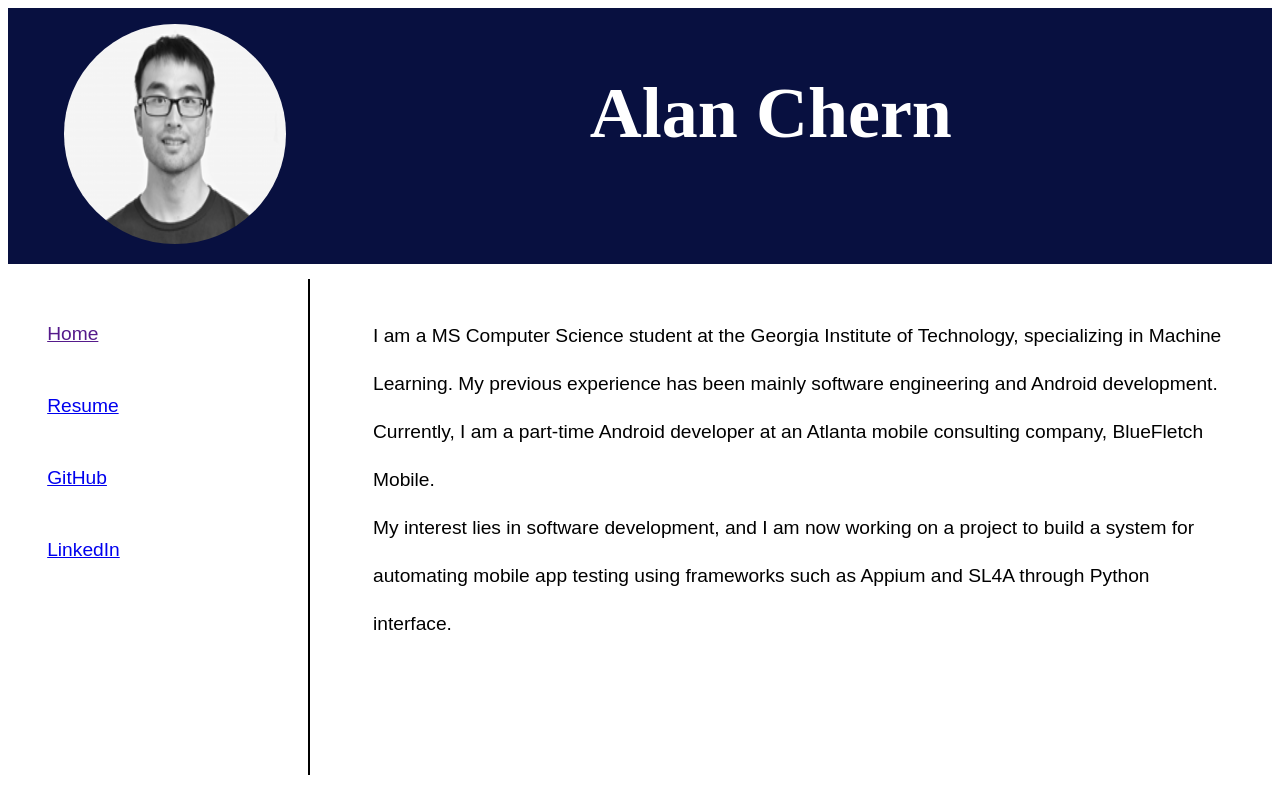
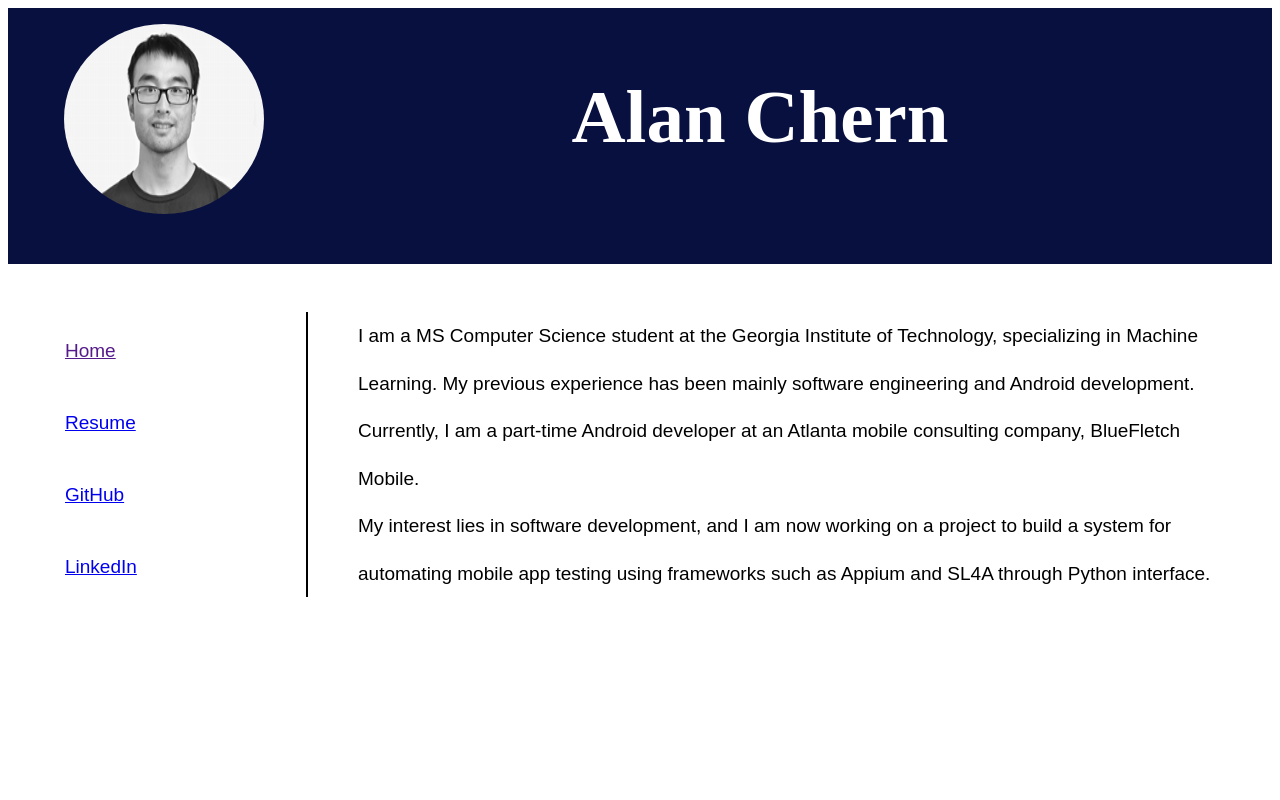
Before and after one commit to achern3/achern3.github.io, a plain HTML site: page index.html in a window 1280 px wide. Drawn offline with Linux system fonts and the light colour scheme.

Commit message:
fix layout to look better on other devices

```diff
--- a/css/styles.css
+++ b/css/styles.css
@@ -1,12 +1,9 @@
 div.container {
 	width: 100%;
-	border: 1px black;
 }
 
 div.navigation {
 	float: left;
-	max-width: 100px;
-	margin: 0;
 	font-family: sans-serif;
 }
 
@@ -20,7 +17,7 @@ header {
 }
 
 header h1 {
-	font-size: 450%;
+	font-size: 75px;
 	text-align: center;
 	font-family: serif;
 }
@@ -35,16 +32,10 @@ footer {
 	bottom: 0;
 }
 
-nav {
-	font-size: 120%;
-	padding: 1em;
-}
-
 nav ul {
+	font-size: 19px;
 	list-style-type: none;
-	padding: 0;
-	margin-left: 20px;
-	margin-top: 40px;
+	padding: 3em;
 }
 
 nav ul li {
@@ -52,33 +43,27 @@ nav ul li {
 }
 
 article {
-	margin-left: 300px;
-	border-left: 1px black;
+	margin-left: 250px;
 	padding: 3em;
 	overflow: hidden;
+	display: flex;
 }
 
 article div {
-	font-size: 120%;
+	font-size: 19px;
 	font-family: sans-serif;
 	line-height: 2.5;
 }
 
 div#divider {
 	background: white;
-	float: left;
-	height: 62vh;
 	border-left: 2px black solid;
-	right: 1px;
-	margin-top: 15px;
-	margin-left: 200px;
-	margin-right: 15px;
-	min-height: 100%;
+	margin-right: 50px;
 }
 
 #profile_pic {
-	width: 18%;
-	height: 98%;
+	width: 200px;
+	height: 190px;
 	float: left;
 	border-radius: 50%;
 	margin-left: 40px;
--- a/index.html
+++ b/index.html
@@ -28,9 +28,8 @@
 				</nav>
 			</div>
 
-			<div id="divider"></div>
-
 			<article>
+				<div id="divider"></div>
 				<div>
 					I am a MS Computer Science student at the Georgia Institute of Technology, specializing in Machine Learning.
 					My previous experience has been mainly software engineering and Android development.
```
